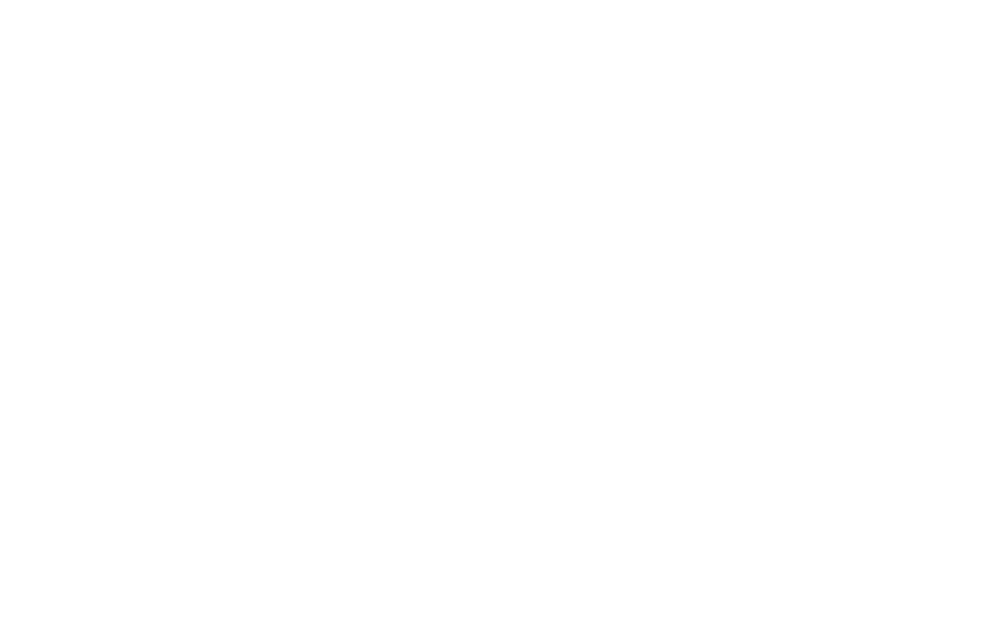
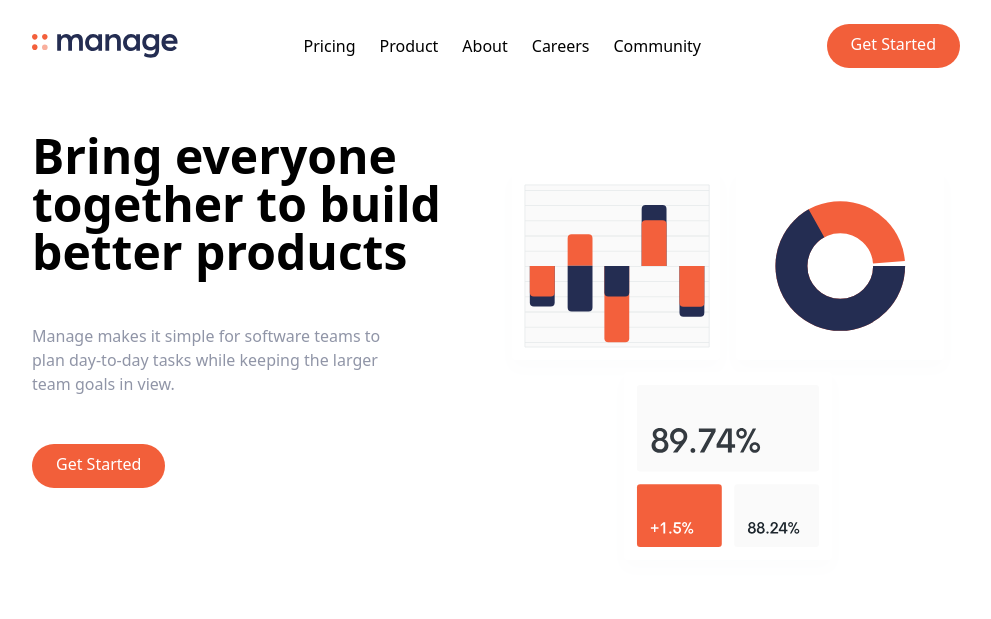
Before and after one commit to bilgekaana123/Tailwind-Tutorial, a plain HTML site: page Tailwind-Website/index.html in a window 1280 px wide. Shown: the whole page, without its empty margins (144-1135 px from the left). Drawn offline with nearby package versions, Linux system fonts and the light colour scheme.

Commit message:
Hero Section

```diff
--- a/Tailwind-Website/index.html
+++ b/Tailwind-Website/index.html
@@ -38,9 +38,47 @@
         <div class="flex items-center justify-between">
             <!-- Logo -->
             <div class="pt2">
-                <img src="" alt="">
+                <img src="img/logo.svg" alt="">
+            </div>
+            <!-- Menu Items -->
+            <div class="hidden md:flex space-x-6">
+                <a href="" class="hover:text-darkGrayishBlue">Pricing</a>
+                <a href="" class="hover:text-darkGrayishBlue">Product</a>
+                <a href="" class="hover:text-darkGrayishBlue">About</a>
+                <a href="" class="hover:text-darkGrayishBlue">Careers</a>
+                <a href="" class="hover:text-darkGrayishBlue">Community</a>
+            </div>
+            <!-- Button -->
+            <a href=""
+                class="p-3 px-6 pt-2 text-white bg-brightRed rounded-full baseline hover:bg-brightRedLight hidden md:block ">Get
+                Started</a>
+
+        </div>
+    </nav>
+    <!-- Hero Section -->
+    <section class="hero">
+        <!-- Flex Container -->
+        <div class="container flex flex-col-reverse items-center px-6 mx-auto mt-10 space-y-0 md:space-y-0 md:flex-row">
+            <!-- Left item -->
+            <div class="flex flex-col mb-32 space-y-12 md:w-1/2">
+                <h1 class="max-w-md text-4xl font-bold text-center md:text-5xl md:text-left">Bring everyone together to
+                    build better products</h1>
+                <p class="max-w-sm text-center text-darkGrayishBlue md:text-left"> Manage makes it simple for software
+                    teams to plan day-to-day tasks
+                    while keeping the larger team goals in view.</p>
+                <div class="flex justify-center md:justify-start">
+                    <a href=""
+                        class="p-3 px-6 pt-2 text-white bg-brightRed rounded-full baseline hover:bg-brightRedLight">Get
+                        Started</a>
+                </div>
+            </div>
+            <!-- Image -->
+            <div class="md:w-1/2">
+                <img src="img/illustration-intro.svg" alt="">
             </div>
         </div>
-    </nav>
+    </section>
+    <!-- Features Section -->
+    <section class="features"></section>
 </body>
 </html>
```
